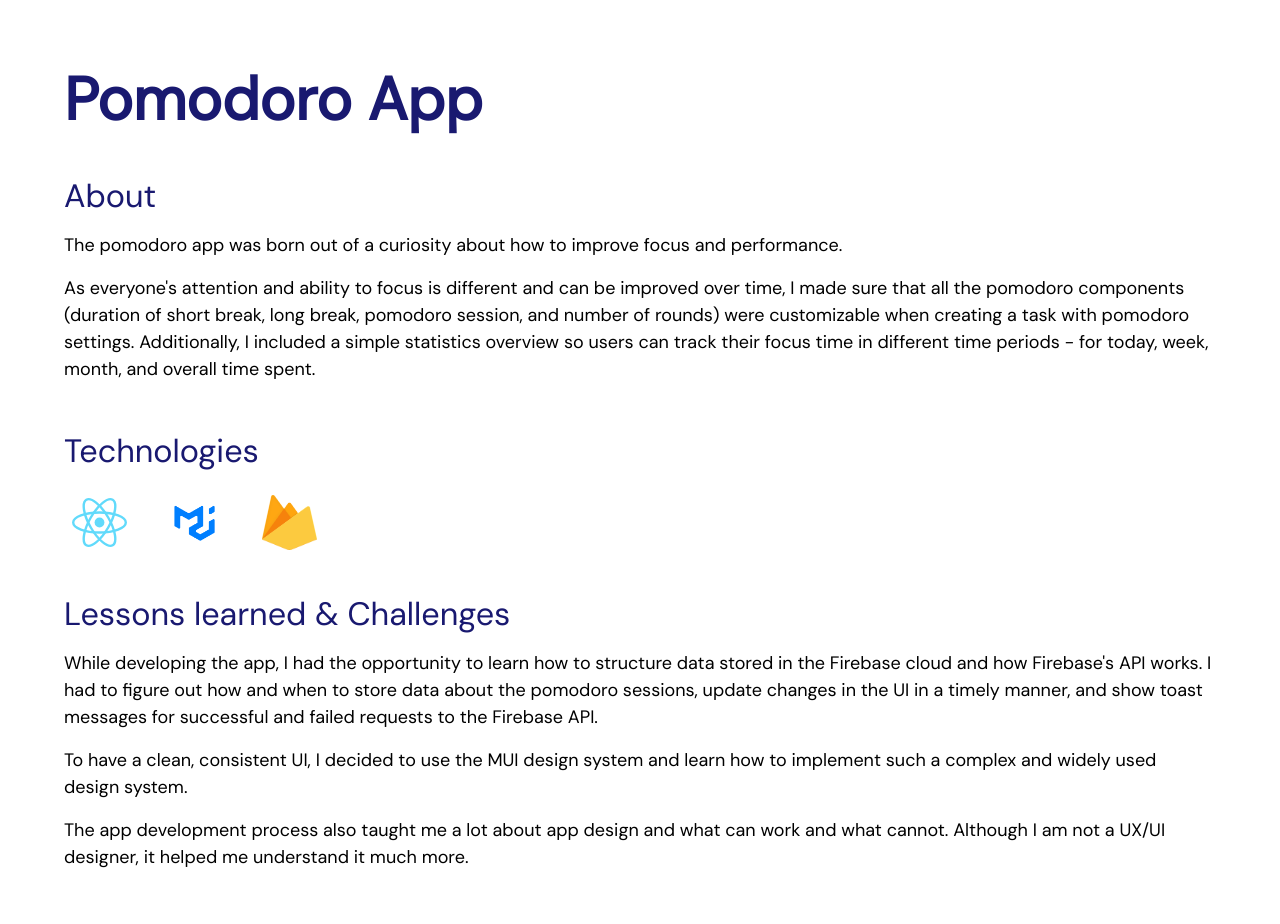
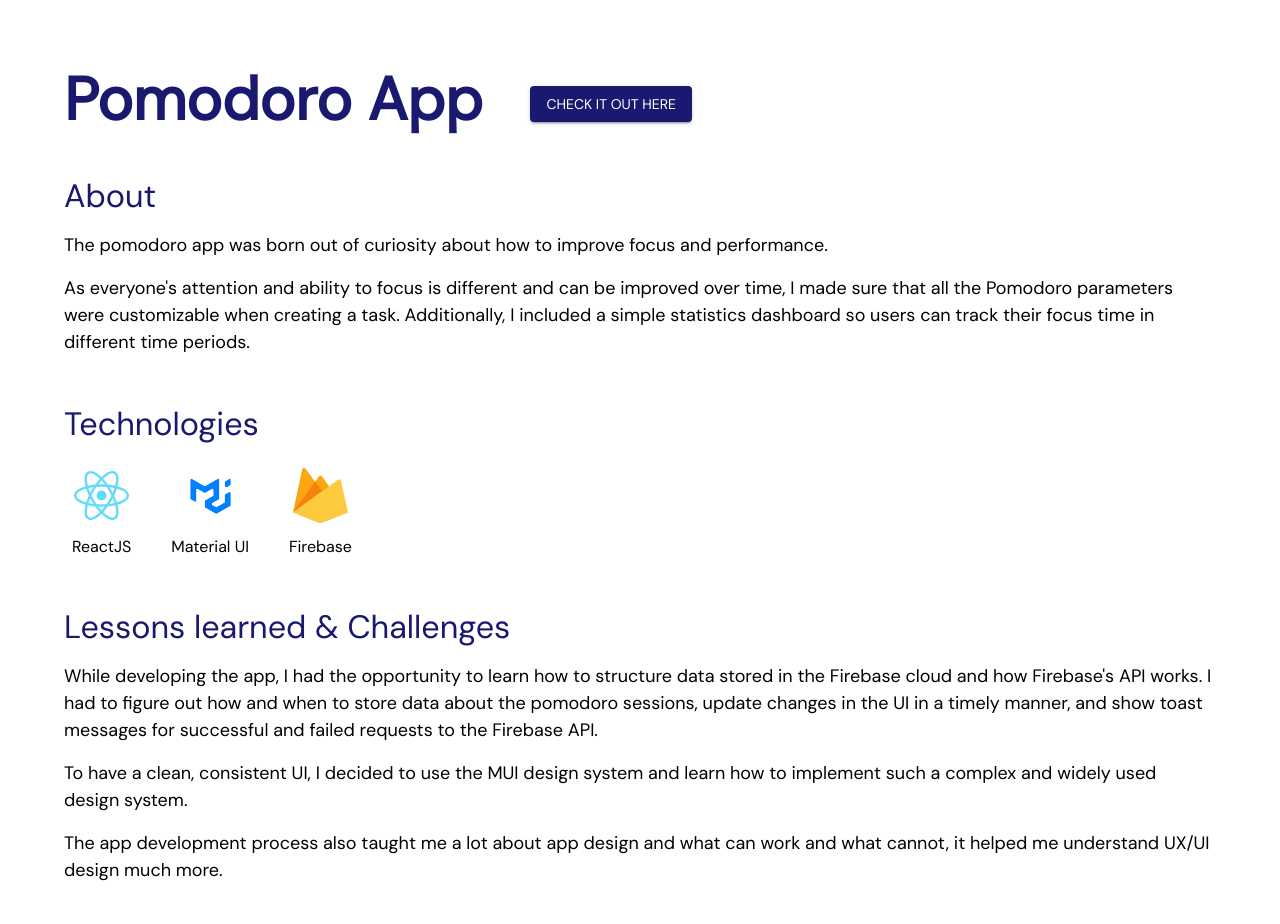
Before and after one commit to smikulec/web_2023, a React (Create React App) app: page /portfolio/pomodoro-app in a window 1280 px wide. Shown: the top 924 px of the page. Built offline with nearby package versions, Linux system fonts and the light colour scheme.

Commit message:
Fix styling and scrolling to top on load, add action button

```diff
--- a/src/static-pages/PomodoroApp/PomodoroApp.jsx
+++ b/src/static-pages/PomodoroApp/PomodoroApp.jsx
@@ -5,32 +5,34 @@ import {
   Link as MUILink,
   Typography,
   Stack,
-} from '@mui/material';
-import { SimpleContainer, TextCircle } from '../../components';
-import { Icon } from '@iconify/react';
-import { Link } from 'react-router-dom';
+  Button,
+  useMediaQuery,
+} from "@mui/material";
+import { SimpleContainer, TextCircle } from "../../components";
+import { Icon } from "@iconify/react";
+import { Link } from "react-router-dom";
+import { useEffect } from "react";
 
-import arrowLeftIcon from '@iconify-icons/mdi/arrow-left';
+import arrowLeftIcon from "@iconify-icons/mdi/arrow-left";
 
-import ReactLogo from '../../assets/logos/react_logo.svg';
-import FirebaseLogo from '../../assets/logos/firebase_logo.png';
-import MUILogo from '../../assets/logos/mui_logo.png';
+import ReactLogo from "../../assets/logos/react_logo.svg";
+import FirebaseLogo from "../../assets/logos/firebase_logo.png";
+import MUILogo from "../../assets/logos/mui_logo.png";
 
 const technologiesArray = [
-	{ text: 'ReactJS', icon: ReactLogo },
-
-	{ text: 'MUI design system', icon: MUILogo },
-	{ text: 'Firebase', icon: FirebaseLogo },
+  { text: "ReactJS", icon: ReactLogo, url: "https://react.dev/" },
+  { text: "Material UI", icon: MUILogo, url: "https://mui.com/" },
+  { text: "Firebase", icon: FirebaseLogo, url: "https://firebase.google.com/" },
 ];
 
 const TextContainer = ({ title, textArray }) => {
   return (
     <Box sx={{ pb: 4 }}>
-			<Typography variant='h4' color='secondary' sx={{ mb: 2 }}>
+      <Typography variant="h4" color="secondary" sx={{ mb: 2 }}>
         {title}
       </Typography>
       {textArray.map((text, index) => (
-				<Typography key={index} paragraph sx={{ fontSize: '18px' }}>
+        <Typography key={index} paragraph sx={{ fontSize: "18px" }}>
           {text}
         </Typography>
       ))}
@@ -39,78 +41,111 @@ const TextContainer = ({ title, textArray }) => {
 };
 
 export const PomodoroApp = () => {
+  const isMobile = useMediaQuery("(max-width: 768px)");
+
+  useEffect(() => {
+    window.scrollTo(0, 0);
+  }, []);
+
   return (
     <Fade in={true} timeout={700}>
       <Box>
         <main>
           <SimpleContainer>
-						<Link to='/'>
-							<IconButton sx={{ mt: 3, fontSize: '45px' }}>
-								<Icon icon={arrowLeftIcon} style={{ color: '#191970' }} />
+            <Link to="/">
+              <IconButton sx={{ mt: 3, fontSize: "45px" }}>
+                <Icon icon={arrowLeftIcon} style={{ color: "#191970" }} />
               </IconButton>
             </Link>
+            <Stack
+              direction={isMobile ? "column" : "row"}
+              alignItems={isMobile ? "flex-start" : "center"}
+              sx={{ mb: 5 }}
+            >
               <Typography
-							variant='h2'
-							sx={{ mt: 3, mb: 5, fontWeight: 600 }}
-							color='secondary'>
+                variant="h2"
+                sx={{ mt: 3, fontWeight: 600 }}
+                color="secondary"
+              >
                 Pomodoro App
               </Typography>
+              <Button
+                variant="contained"
+                color="secondary"
+                href="https://simplepomodoroapp.netlify.app/"
+                target="_blank"
+                sx={{
+                  ml: { xs: 0, md: 6 },
+                  mt: { xs: 2, md: 4 },
+                }}
+              >
+                Check it out here
+              </Button>
+            </Stack>
             <TextContainer
-							title='About'
+              title="About"
               textArray={[
-								'The pomodoro app was born out of a curiosity about how to improve focus and performance.',
-								"As everyone's attention and ability to focus is different and can be improved over time, I made sure that all the pomodoro components (duration of short break, long break, pomodoro session, and number of rounds) were customizable when creating a task with pomodoro settings. Additionally, I included a simple statistics overview so users can track their focus time in different time periods - for today, week, month, and overall time spent.",
+                "The pomodoro app was born out of curiosity about how to improve focus and performance.",
+                "As everyone's attention and ability to focus is different and can be improved over time, I made sure that all the Pomodoro parameters were customizable when creating a task. Additionally, I included a simple statistics dashboard so users can track their focus time in different time periods.",
               ]}
             />
-						<Box sx={{ pb: 4 }}>
-							<Typography variant='h4' color='secondary' sx={{ mb: 3 }}>
+            <Box sx={{ pb: 6 }}>
+              <Typography variant="h4" color="secondary" sx={{ mb: 3 }}>
                 Technologies
               </Typography>
 
-							<Stack direction='row' spacing={5} sx={{ ml: 1 }}>
+              <Stack direction="row" spacing={5} sx={{ ml: 1 }}>
                 {technologiesArray.map((skill, index) => (
-									<TextCircle key={index} icon={skill.icon} />
+                  <TextCircle
+                    key={index}
+                    icon={skill.icon}
+                    text={skill.text}
+                    textVariant="body1"
+                    url={skill.url}
+                  />
                 ))}
               </Stack>
             </Box>
             <TextContainer
-							title='Lessons learned & Challenges'
+              title="Lessons learned & Challenges"
               textArray={[
                 "While developing the app, I had the opportunity to learn how to structure data stored in the Firebase cloud and how Firebase's API works. I had to figure out how and when to store data about the pomodoro sessions, update changes in the UI in a timely manner, and show toast messages for successful and failed requests to the Firebase API.",
-								'To have a clean, consistent UI, I decided to use the MUI design system and learn how to implement such a complex and widely used design system. ',
-								'The app development process also taught me a lot about app design and what can work and what cannot. Although I am not a UX/UI designer, it helped me understand it much more.',
+                "To have a clean, consistent UI, I decided to use the MUI design system and learn how to implement such a complex and widely used design system. ",
+                "The app development process also taught me a lot about app design and what can work and what cannot, it helped me understand UX/UI design much more.",
               ]}
             />
             <Box sx={{ pb: 4 }}>
-							<Typography variant='h4' color='secondary' sx={{ mb: 2 }}>
+              <Typography variant="h4" color="secondary" sx={{ mb: 2 }}>
                 Links
               </Typography>
-							<Typography paragraph sx={{ fontSize: '18px' }}>
+              <Typography paragraph sx={{ fontSize: "18px" }}>
                 Find the project code and the live app at the following links:
               </Typography>
-							<Typography paragraph sx={{ fontSize: '18px', pl: 2 }}>
+              <Typography paragraph sx={{ fontSize: "18px", pl: 2 }}>
                 <MUILink
-									href='https://github.com/smikulec/pomodoro-react-firebase'
-									target='_blank'
-									underline='hover'
-									color='primary'>
-									Github repository
+                  href="https://github.com/smikulec/pomodoro-react-firebase"
+                  target="_blank"
+                  underline="hover"
+                  color="primary"
+                >
+                  GitHub repository
                 </MUILink>
               </Typography>
-							<Typography paragraph sx={{ fontSize: '18px', pl: 2 }}>
+              <Typography paragraph sx={{ fontSize: "18px", pl: 2 }}>
                 <MUILink
-									href='https://simplepomodoroapp.netlify.app/'
-									target='_blank'
-									underline='hover'
-									color='primary'>
+                  href="https://simplepomodoroapp.netlify.app/"
+                  target="_blank"
+                  underline="hover"
+                  color="primary"
+                >
                   Live Pomodoro App
                 </MUILink>
               </Typography>
             </Box>
           </SimpleContainer>
         </main>
-				<footer style={{ textAlign: 'center', paddingTop: '50px' }}>
-					{' '}
+        <footer style={{ textAlign: "center", paddingTop: "50px" }}>
+          {" "}
           &copy; Sonja Mikulec
         </footer>
       </Box>
```
Lines whose indentation alone changed are shown as unchanged.
